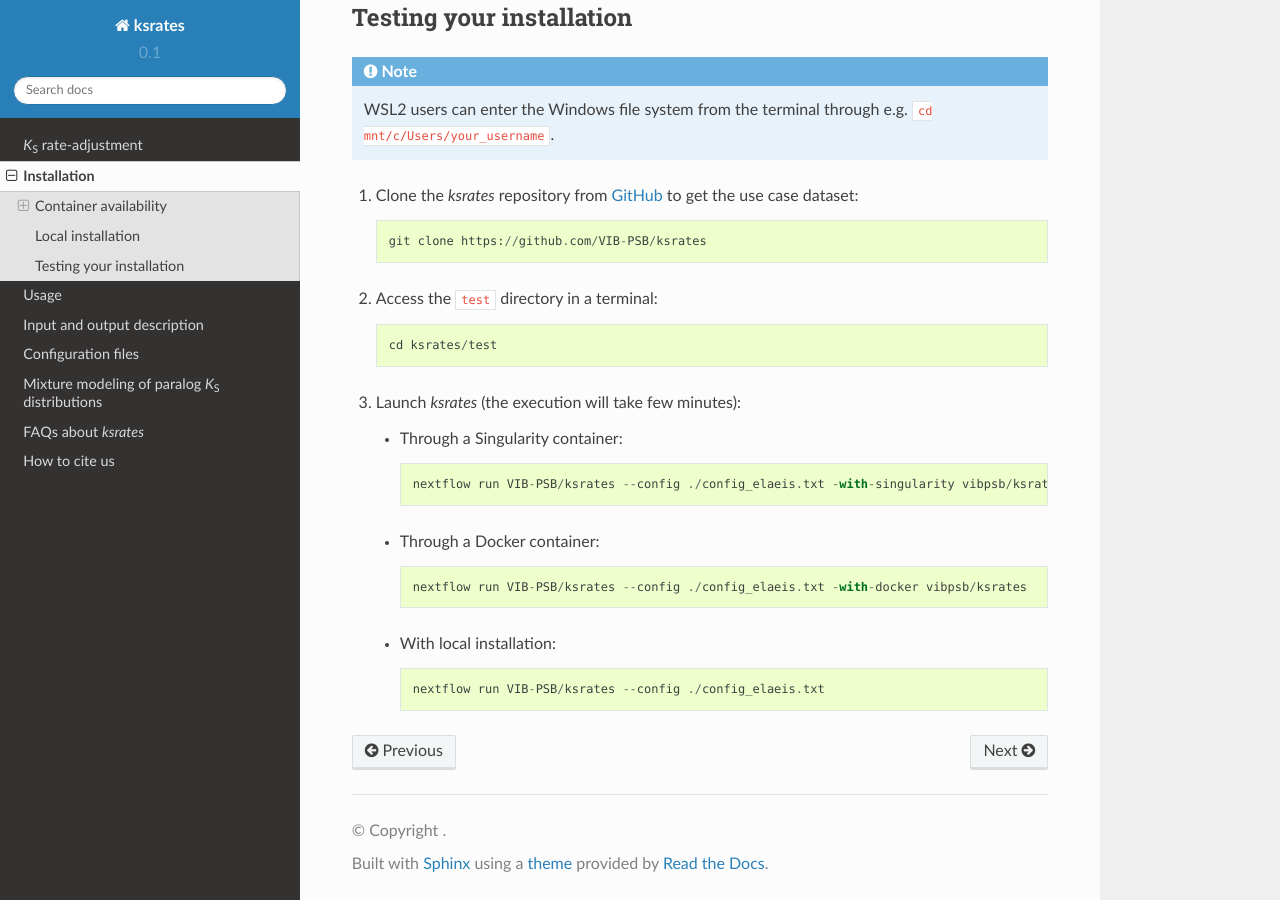
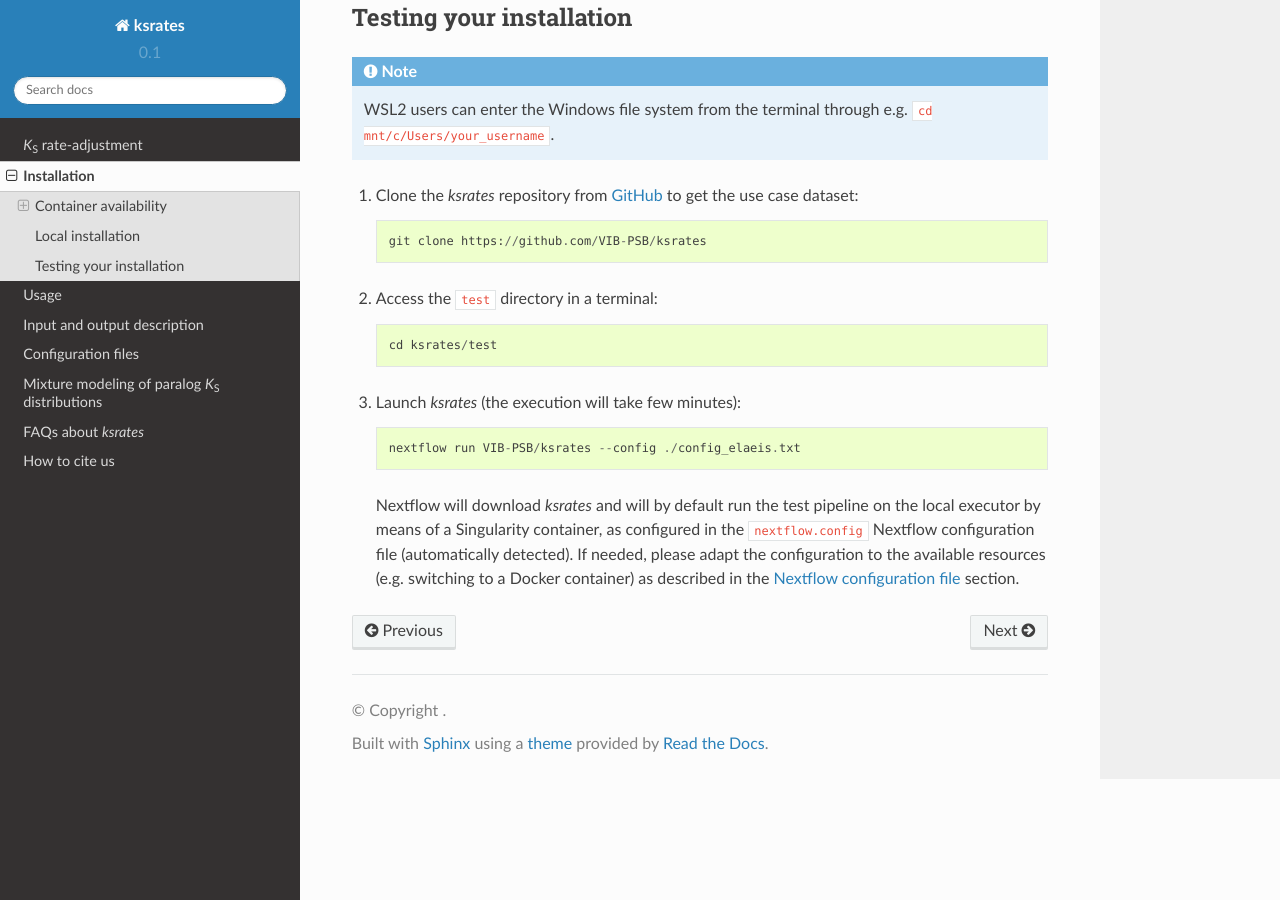
Before and after one commit to VIB-PSB/ksrates, a Sphinx documentation site: the page built from doc/source/installation.rst, in a window 1280 px wide and 900 px high, scrolled down 3639 px. Built offline with Sphinx 7.4.7 and the Read the Docs theme 2.0.0, drawn with Linux system fonts in a browser that asks for light colours.

Commit message:
Docs: remove -with-container & explain NF config

```diff
--- a/doc/source/installation.rst
+++ b/doc/source/installation.rst
@@ -134,16 +134,8 @@
 
         cd ksrates/test
 
-3.  Launch *ksrates* (the execution will take few minutes):
-
-    * Through a Singularity container::
-
-        nextflow run VIB-PSB/ksrates --config ./config_elaeis.txt -with-singularity vibpsb/ksrates:latest
-
-    * Through a Docker container::
-
-        nextflow run VIB-PSB/ksrates --config ./config_elaeis.txt -with-docker vibpsb/ksrates
-
-    * With local installation::
+3.  Launch *ksrates* (the execution will take few minutes)::
 
         nextflow run VIB-PSB/ksrates --config ./config_elaeis.txt
+
+    Nextflow will download *ksrates* and will by default run the test pipeline on the local executor by means of a Singularity container, as configured in the ``nextflow.config`` Nextflow configuration file (automatically detected). If needed, please adapt the configuration to the available resources (e.g. switching to a Docker container) as described in the :ref:`nextflow_config_section` section.
```
